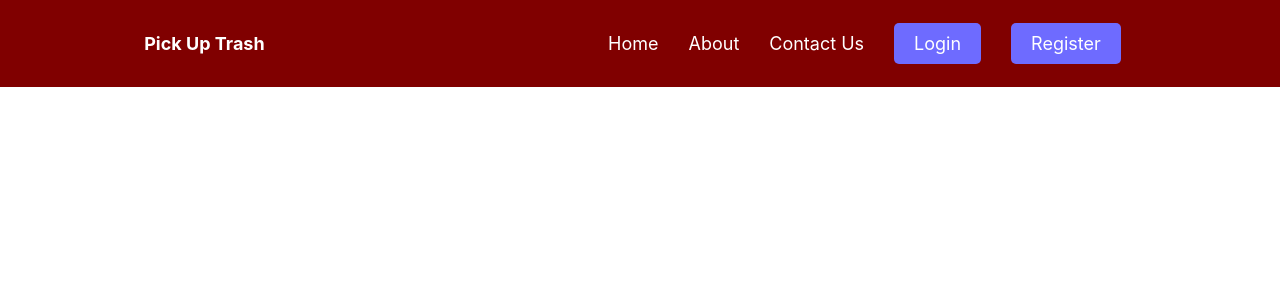
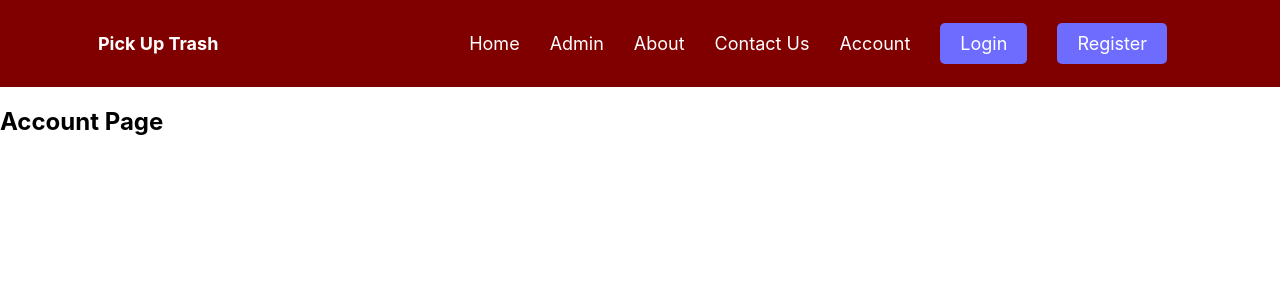
Before and after one commit to kiborgok/pick-up-trash, a React (Create React App) app: page /account in a window 1280 px wide. Shown: the top 300 px of the page. Built offline with nearby package versions, Linux system fonts and the light colour scheme; the HTML template or start-up script is replaced by a standard one.

Commit message:
patch: add component links and paths

```diff
--- a/src/App.js
+++ b/src/App.js
@@ -2,6 +2,12 @@ import {Routes, Route} from 'react-router-dom';
 
 import NavBar from "./components/navbar/NavBar";
 import HomePage from "./components/home/HomePage";
+import AdminPage from "./components/admin/AdminPage";
+import ContactPage from "./components/contact/ContactPage";
+import AboutPage from "./components/about/AboutPage";
+import LoginPage from "./components/login/LoginPage";
+import SignUpPage from "./components/signup/SignUpPage";
+import AccountPage from './components/account/AccountPage';
 
 function App() {
   return (
@@ -9,6 +15,12 @@ function App() {
       <NavBar />
       <Routes>
         <Route path='/' element={<HomePage />} />
+        <Route path='/admin' element={<AdminPage />} />
+        <Route path='/about' element={<AboutPage />} />
+        <Route path='/contact' element={<ContactPage />} />
+        <Route path='/account' element={<AccountPage />} />
+        <Route path='/login' element={<LoginPage />} />
+        <Route path='/register' element={<SignUpPage />} />
       </Routes>
     </>
   );
--- a/src/components/about/AboutPage.jsx
+++ b/src/components/about/AboutPage.jsx
@@ -0,0 +1,7 @@
+function AboutPage(){
+    return(
+        <h2>About Page</h2>
+    );
+}
+
+export default AboutPage;
--- a/src/components/account/AccountPage.jsx
+++ b/src/components/account/AccountPage.jsx
@@ -0,0 +1,7 @@
+function AccountPage(){
+    return(
+        <h2>Account Page</h2>
+    );
+}
+
+export default AccountPage;
--- a/src/components/contact/ContactPage.jsx
+++ b/src/components/contact/ContactPage.jsx
@@ -0,0 +1,7 @@
+function ContactPage(){
+    return(
+        <h2>Contact Page</h2>
+    );
+}
+
+export default ContactPage;
--- a/src/components/login/LoginPage.jsx
+++ b/src/components/login/LoginPage.jsx
@@ -0,0 +1,7 @@
+function LoginPage(){
+    return(
+        <h2>Login Page</h2>
+    );
+}
+
+export default LoginPage;
--- a/src/components/navbar/NavBar.jsx
+++ b/src/components/navbar/NavBar.jsx
@@ -9,8 +9,10 @@ function NavBar(){
             </div>
             <ul className='links'>
                 <li><Link className='link' to='/'>Home</Link></li>
+                <li><Link className='link' to='/admin'>Admin</Link></li>
                 <li><Link className='link' to='/about'>About</Link></li>
                 <li><Link className='link' to='/contact'>Contact Us</Link></li>
+                <li><Link className='link' to='/account'>Account</Link></li>
                 <li><Link className='link login-btn' to='/login'>Login</Link></li>
                 <li><Link className='link register-btn' to='/register'>Register</Link></li>
             </ul>
--- a/src/components/signup/SignUpPage.jsx
+++ b/src/components/signup/SignUpPage.jsx
@@ -0,0 +1,7 @@
+function SignUpPage(){
+    return(
+        <h2>Signup Page</h2>
+    );
+}
+
+export default SignUpPage;
```
